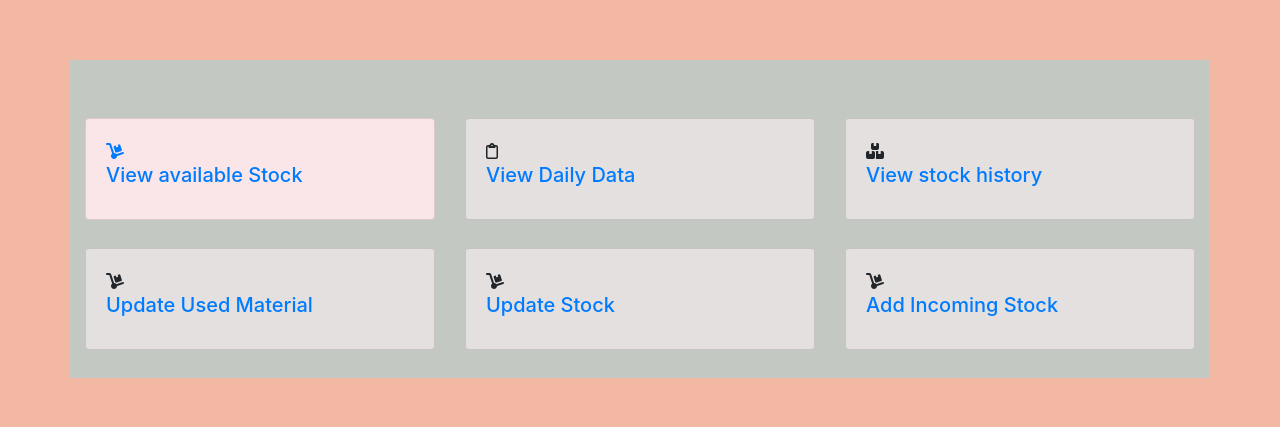
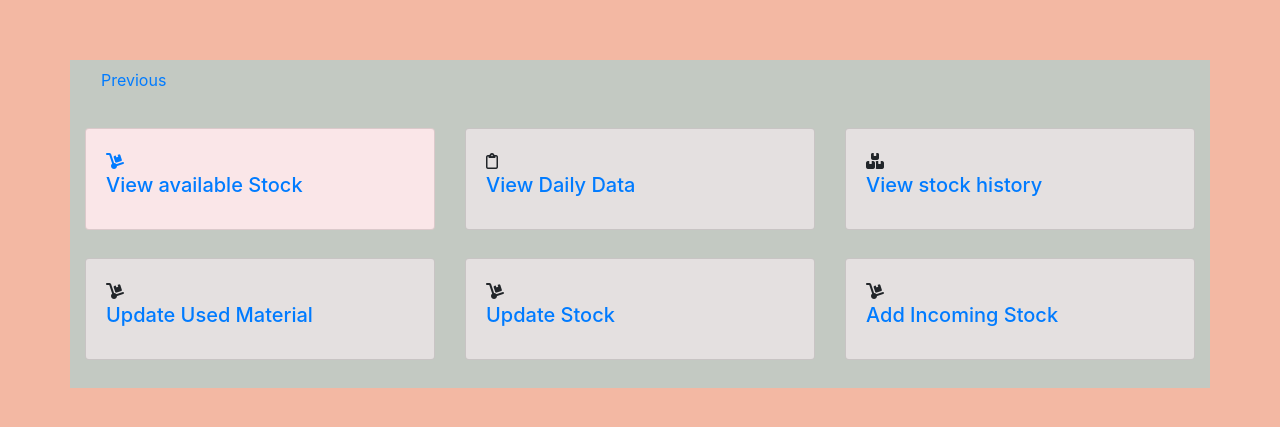
Before and after one commit to krhandmadepaper/krpapers, a PHP site: page /Home/stock_dashboard.php in a window 1280 px wide. Shown: the part 71-498 px from the top of the page. Run offline with PHP 8.4, Linux system fonts and the light colour scheme; some libraries are stand-ins or nearby versions.

Commit message:
Design changes

```diff
--- a/Home/stock_dashboard.php
+++ b/Home/stock_dashboard.php
@@ -13,7 +13,8 @@
   <body style ="background-color:rgba(242, 177, 153, .9) ;">
     <div class="container" style="padding:30px"></div>
     <div class="container" style ="background-color:rgb(195, 201, 194) ;">
-      <div class="row" style="padding-top: 58px;padding-bottom: 28px;">
+    <a class="nav-link previous active" href="javascript:history.back()">Previous</a>
+      <div class="row" style="padding-top: 28px;padding-bottom: 28px;">
         <div class="col-xl-4">
           <div class="card" style="background: rgb(250, 230, 232);">
             <div class="card-body">
```
